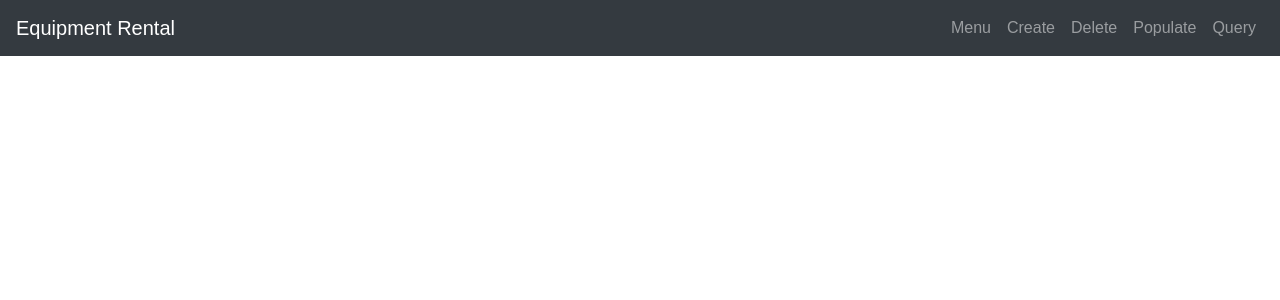
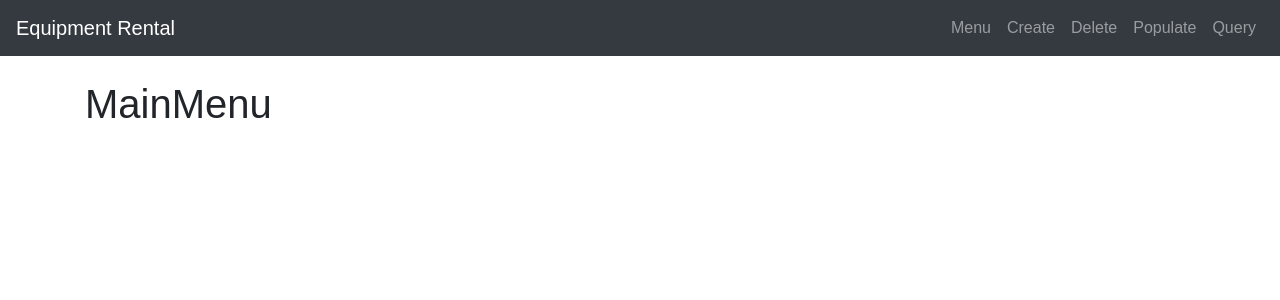
Before and after one commit to cszatma/equipment-rental, a React app in the folder client/: page / in a window 1280 px wide. Shown: the top 300 px of the page. Built offline with nearby package versions, Linux system fonts and the light colour scheme.

Commit message:
Added padding to top of body to prevent interference with the navbar

```diff
--- a/client/src/styles/index.scss
+++ b/client/src/styles/index.scss
@@ -1,5 +1,5 @@
 body {
   margin: 0;
-  padding: 0;
   font-family: sans-serif;
+  padding-top: 5rem;
 }
```
